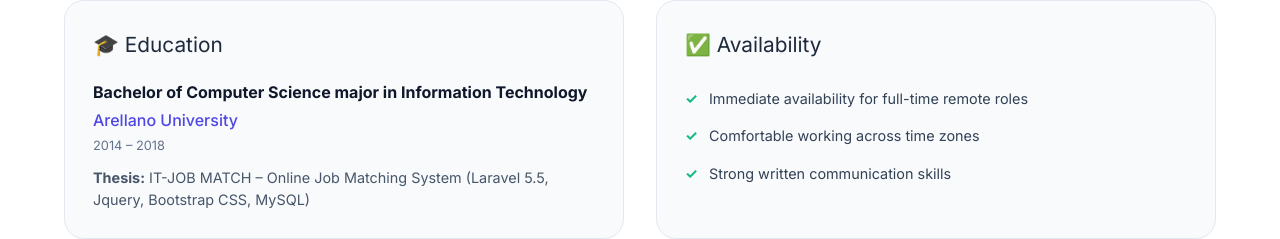
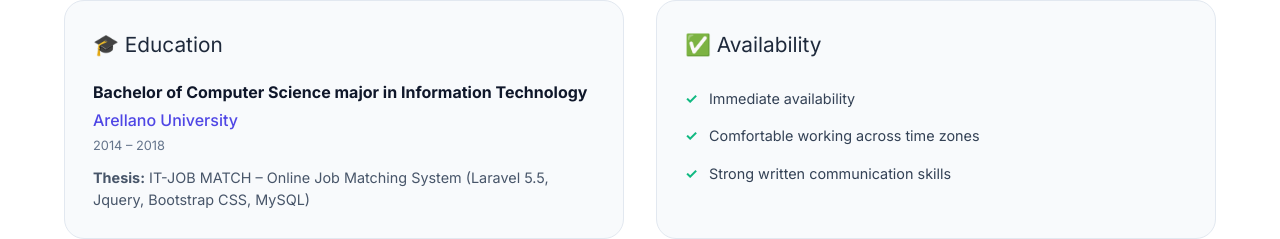
Before and after one commit to williamdancel/whadancel-portfolio, a Vue app: page / in a window 1280 px wide. Shown: the part 4038-4277 px from the top of the page. Built offline with nearby package versions, Linux system fonts and the light colour scheme.

Commit message:
remove for remote

```diff
--- a/src/views/PortfolioHome.vue
+++ b/src/views/PortfolioHome.vue
@@ -254,7 +254,7 @@ const education = {
 };
 
 const availability = [
-  "Immediate availability for full-time remote roles",
+  "Immediate availability",
   "Comfortable working across time zones",
   "Strong written communication skills",
 ];
```
